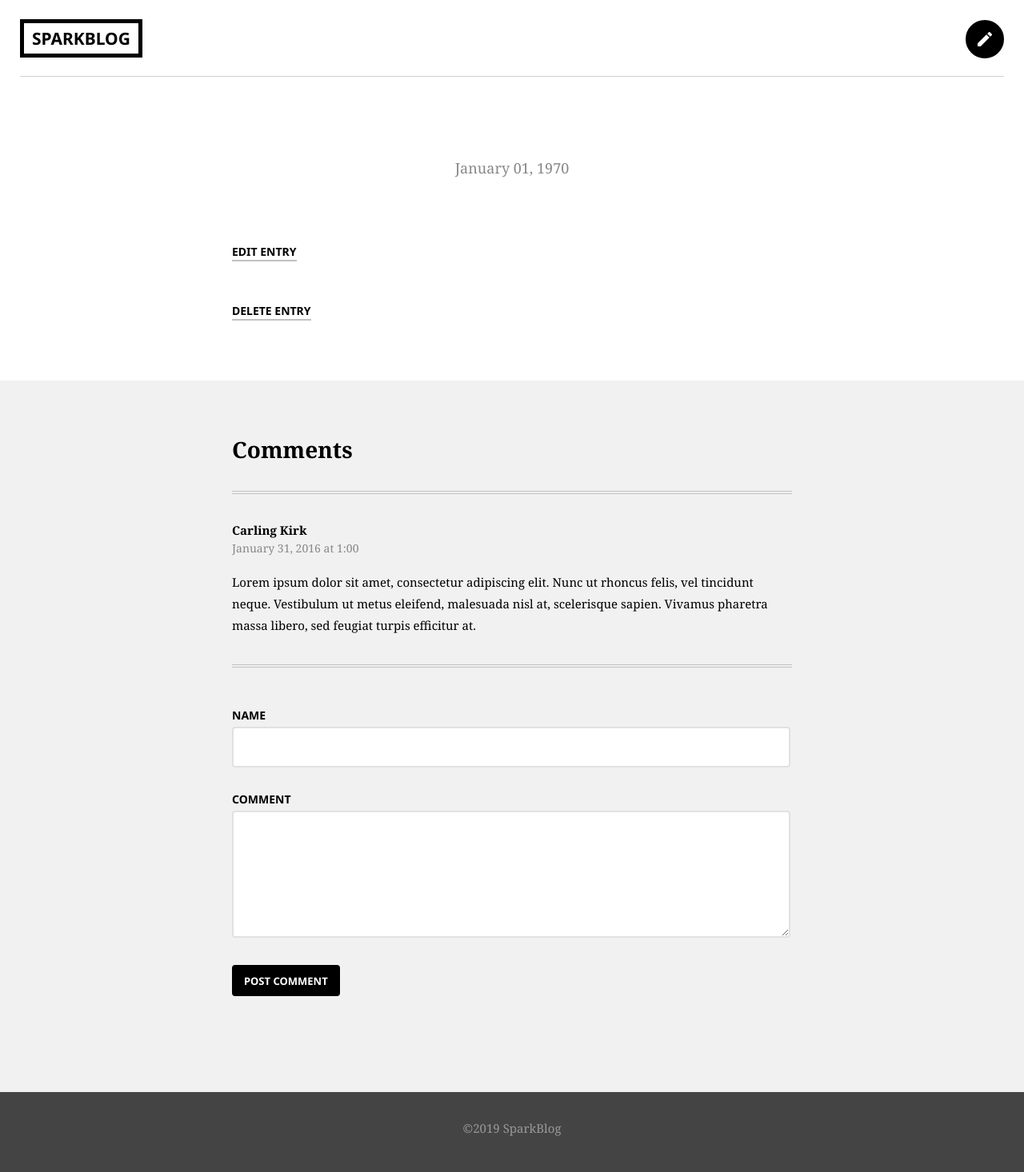
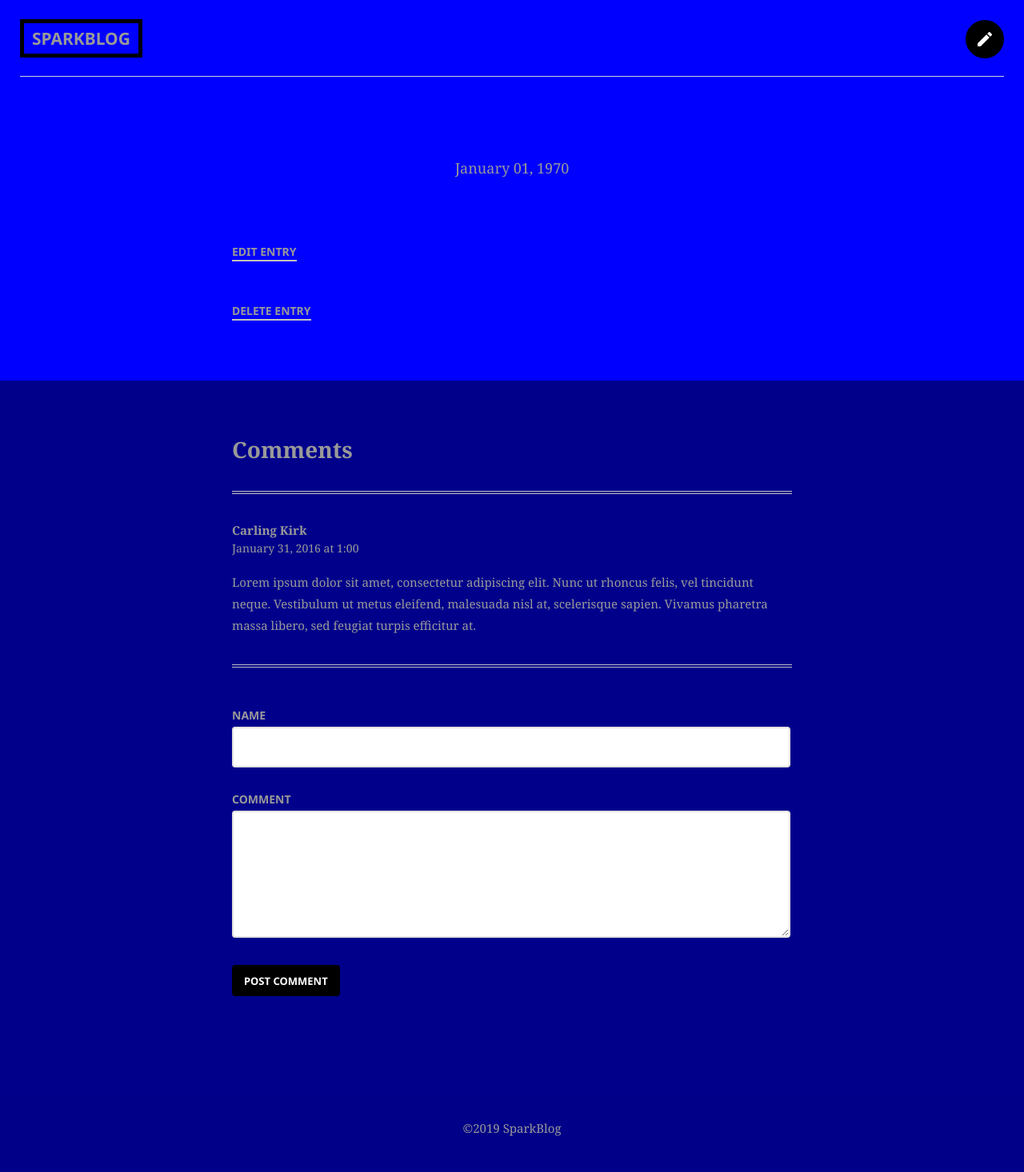
Before and after one commit to josephyhu/Build-a-Blog-with-Slim, a PHP site: template templates/detail.phtml in a window 1280 px wide. Shown: the whole page at 80% size. Run offline with PHP 8.4, Linux system fonts and the light colour scheme; the template is opened without the code that fills it, so the values that code supplies are empty.

Commit message:
Update site.css

```diff
--- a/public/css/site.css
+++ b/public/css/site.css
@@ -6,14 +6,14 @@
 body {
 	background: url(../../concepts/JavaTechdegree_SparkBlog_1.jg) top center no-repeat;
 	font-size: 15px;
-	color: #000;
+	color: #999;
 	font-family: 'Noto Serif', Georgia, serif;
 	background: #444;
 }
 .container {
 	margin: 0 auto;
 	padding: 0 25px;
-	background: #FFF;
+	background: #00F;
 }
 header .site-header {
 	border-bottom: 1px solid #d1d1d1;
@@ -23,7 +23,7 @@
 header .logo {
 	border: 5px solid #000;
 	text-decoration: none;
-	color: #000;
+	color: #999;
 	font-size: 21px;
 	font-weight: bold;
 	padding: 5px 10px;
@@ -37,7 +37,7 @@
 	margin: 25px 0 0 0;
 }
 footer {
-	background: #444;
+	background: #008;
 	height: 30px;
 	text-align: center;
 	padding: 35px 0;
@@ -152,10 +152,10 @@
 }
 .entry-list article a {
 	text-decoration: none;
-	color: #000;
+	color: #999;
 }
 .entry-list time {
-	color: #888;
+	color: #999;
 }
 .entry-list.single {
 	padding-bottom: 30px;
@@ -173,7 +173,7 @@
 	margin-bottom: 40px;
 }
 .entry-comments {
-	background: #f1f1f1;
+	background: #00008B;
 	padding: 70px 0;
 }
 .entry-comments .container {
@@ -197,7 +197,7 @@
 }
 .comment time {
 	display: block;
-	color: #888;
+	color: #999;
 	font-size: 14px;
 	margin: 3px 0 20px 0;
 }
```
